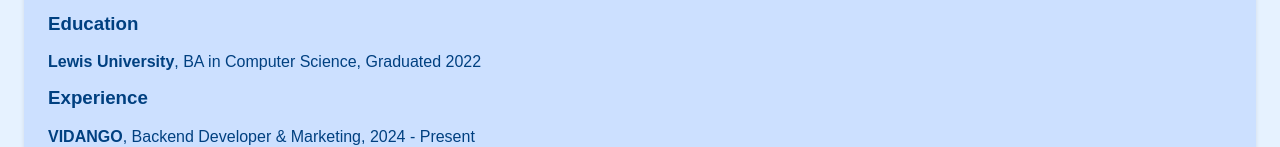
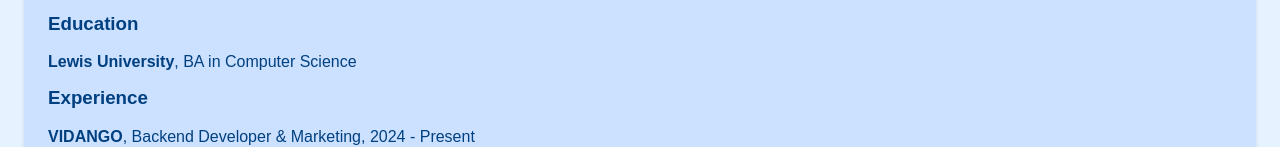
Before and after one commit to MCCodes01/My-Website, a plain HTML site: page resume.html in a window 1280 px wide. Shown: the part 322-469 px from the top of the page. Drawn offline with Linux system fonts and the light colour scheme.

Commit message:
Update resume.html

```diff
--- a/resume.html
+++ b/resume.html
@@ -30,7 +30,7 @@
             <p>GitHub: <a href="https://github.com/your-github" target="_blank">https://github.com/MCCodes01</a></p>
 
             <h3>Education</h3>
-            <p><strong>Lewis University</strong>, BA in Computer Science, Graduated 2022</p>
+            <p><strong>Lewis University</strong>, BA in Computer Science</p>
 
             <h3>Experience</h3>
             <p><strong>VIDANGO</strong>, Backend Developer & Marketing, 2024 - Present</p>
```
